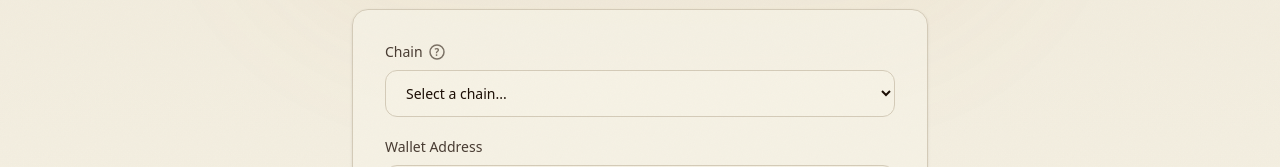
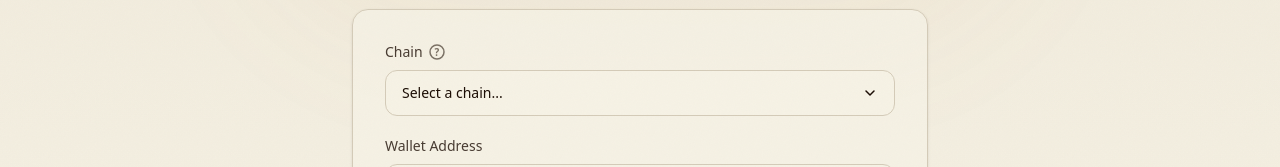
Before and after one commit to MakerFounder/AwakenFetch, a Next.js app: page / in a window 1280 px wide. Shown: the part 412-579 px from the top of the page. Built offline with nearby package versions, Linux system fonts and the light colour scheme.

Commit message:
feat: Introduce a new `ChainSelector` component, integrate it into `WalletForm`, and update project documentation.

```diff
--- /dev/null
+++ b/src/components/ChainSelector.tsx
@@ -0,0 +1,112 @@
+"use client";
+
+import { useState, useRef, useEffect } from "react";
+import type { ChainInfo } from "@/types";
+
+function ChainIcon({ chainId, chainName }: { chainId: string; chainName: string }) {
+    const CHAIN_HAS_LOGO = new Set([
+        "bittensor", "kaspa", "injective", "polkadot", "osmosis",
+        "hedera", "multiversx", "ergo", "ronin", "radix", "variational", "extended",
+    ]);
+
+    if (CHAIN_HAS_LOGO.has(chainId)) {
+        return (
+            <div className="flex h-5 w-5 items-center justify-center rounded-full bg-background shadow-inner">
+                <img
+                    src={`/chains/${chainId}.png`}
+                    alt={`${chainName} logo`}
+                    width={18}
+                    height={18}
+                    className="h-full w-full object-contain p-0.5 rounded-full"
+                    loading="lazy"
+                />
+            </div>
+        );
+    }
+    return (
+        <span className="flex h-5 w-5 items-center justify-center rounded-full bg-accent/15 text-[10px] font-bold text-accent">
+            {chainName.charAt(0)}
+        </span>
+    );
+}
+
+
+export interface ChainSelectorProps {
+    chains: ChainInfo[];
+    selectedChainId: string;
+    onChainChange: (chainId: string) => void;
+    disabled?: boolean;
+}
+
+export function ChainSelector({ chains, selectedChainId, onChainChange, disabled }: ChainSelectorProps) {
+    const [isOpen, setIsOpen] = useState(false);
+    const containerRef = useRef<HTMLDivElement>(null);
+
+    const selectedChain = chains.find(c => c.chainId === selectedChainId);
+
+    useEffect(() => {
+        function handleClickOutside(event: MouseEvent) {
+            if (containerRef.current && !containerRef.current.contains(event.target as Node)) {
+                setIsOpen(false);
+            }
+        }
+        document.addEventListener("mousedown", handleClickOutside);
+        return () => document.removeEventListener("mousedown", handleClickOutside);
+    }, [containerRef]);
+
+    return (
+        <div className="relative" ref={containerRef}>
+            <button
+                type="button"
+                onClick={() => setIsOpen(!isOpen)}
+                disabled={disabled}
+                className="cursor-pointer rounded-xl border border-border bg-background px-4 py-3 text-sm text-foreground transition-all hover:border-border-hover focus:border-accent focus:ring-2 focus:ring-accent/20 focus:outline-none disabled:cursor-not-allowed disabled:opacity-50 w-full flex items-center justify-between"
+                aria-haspopup="listbox"
+                aria-expanded={isOpen}
+            >
+                {selectedChain ? (
+                    <div className="flex items-center gap-2.5">
+                        <ChainIcon chainId={selectedChain.chainId} chainName={selectedChain.chainName} />
+                        <span>{selectedChain.chainName}</span>
+                        <span className="text-muted text-xs">({selectedChain.ticker})</span>
+                    </div>
+                ) : (
+                    <span>Select a chain...</span>
+                )}
+                <svg
+                    width="16"
+                    height="16"
+                    viewBox="0 0 16 16"
+                    fill="none"
+                    xmlns="http://www.w3.org/2000/svg"
+                    className={`transition-transform duration-200 ${isOpen ? "rotate-180" : ""}`}
+                    aria-hidden="true"
+                >
+                    <path d="M4 6l4 4 4-4" stroke="currentColor" strokeWidth="1.5" strokeLinecap="round" strokeLinejoin="round" />
+                </svg>
+            </button>
+            {isOpen && (
+                <div className="absolute z-10 mt-1 w-full rounded-xl border border-border bg-background shadow-lg max-h-60 overflow-auto">
+                    <ul role="listbox">
+                        {chains.map(chain => (
+                            <li
+                                key={chain.chainId}
+                                onClick={() => {
+                                    onChainChange(chain.chainId);
+                                    setIsOpen(false);
+                                }}
+                                className="cursor-pointer p-3 hover:bg-surface flex items-center gap-2.5"
+                                role="option"
+                                aria-selected={selectedChainId === chain.chainId}
+                            >
+                                <ChainIcon chainId={chain.chainId} chainName={chain.chainName} />
+                                <span>{chain.chainName}</span>
+                                <span className="text-muted text-xs">({chain.ticker})</span>
+                            </li>
+                        ))}
+                    </ul>
+                </div>
+            )}
+        </div>
+    );
+}
--- a/src/components/WalletForm.tsx
+++ b/src/components/WalletForm.tsx
@@ -14,6 +14,7 @@ import {
   getPreviousYearRange,
   type DateRange,
 } from "@/components/DateRangeFilter";
+import { ChainSelector } from "@/components/ChainSelector";
 
 export interface WalletFormProps {
   /** Available chains to display in the selector. */
@@ -96,8 +97,7 @@ export function WalletForm({ chains, onSubmit, onTransactionsFetched, onLoadingC
     }
   }
 
-  function handleChainChange(e: React.ChangeEvent<HTMLSelectElement>) {
-    const chainId = e.target.value;
+  function handleChainChange(chainId: string) {
     setSelectedChainId(chainId);
     if (touched && address.trim()) {
       runValidation(address, chainId);
@@ -159,20 +159,12 @@ export function WalletForm({ chains, onSubmit, onTransactionsFetched, onLoadingC
             </svg>
           </button>
         </div>
-        <select
-          id="chain-select"
-          value={selectedChainId}
-          onChange={handleChainChange}
+        <ChainSelector
+          chains={enabledChains}
+          selectedChainId={selectedChainId}
+          onChainChange={handleChainChange}
           disabled={isLoading}
-          className="cursor-pointer rounded-xl border border-border bg-background px-4 py-3 text-sm text-foreground transition-all hover:border-border-hover focus:border-accent focus:ring-2 focus:ring-accent/20 focus:outline-none disabled:cursor-not-allowed disabled:opacity-50"
-        >
-          <option value="">Select a chain...</option>
-          {enabledChains.map((chain) => (
-            <option key={chain.chainId} value={chain.chainId}>
-              {chain.chainName} ({chain.ticker})
-            </option>
-          ))}
-        </select>
+        />
       </div>
 
       {/* Wallet address input */}
```
